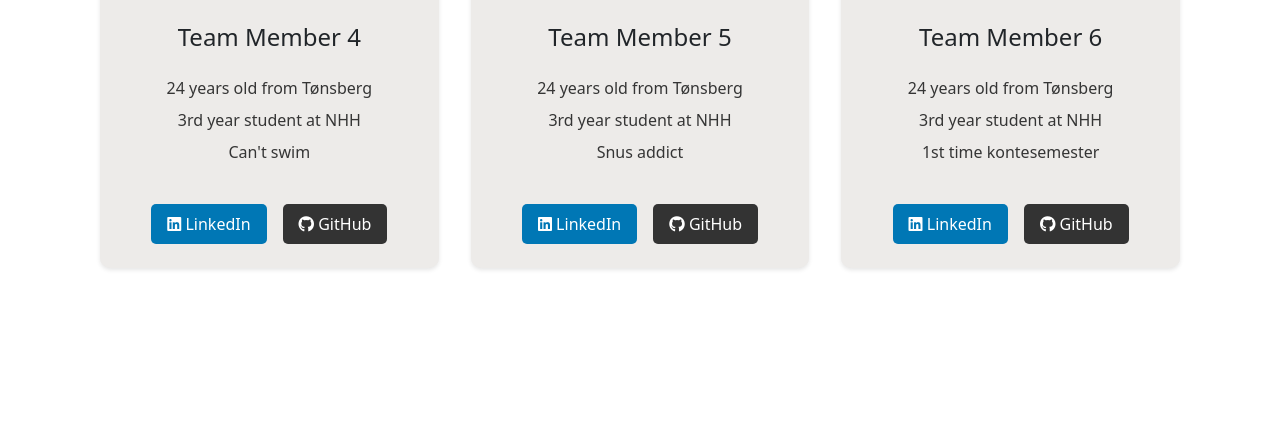
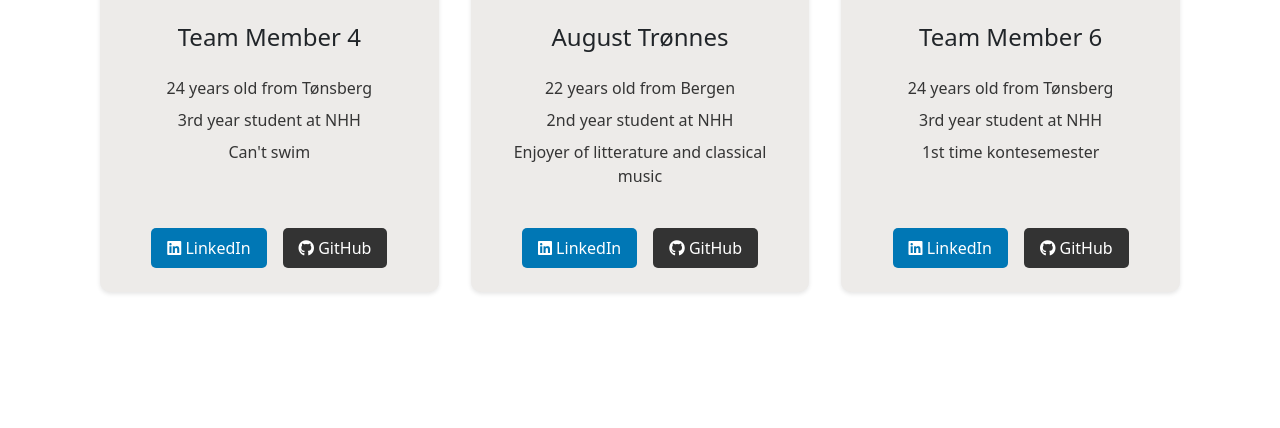
Before and after one commit to KimAlexanderAntonsen/FOR19, a Flask app: page / in a window 1280 px wide. Shown: the part 1865-2293 px from the top of the page. Run offline with Flask 3, Linux system fonts and the light colour scheme; some libraries are stand-ins or nearby versions.

Commit message:
Endret biografi  og lagt til bilde i images

```diff
--- a/app/templates/index.html
+++ b/app/templates/index.html
@@ -137,18 +137,18 @@
 
         <div class="team-member">
             <div class="profile-image">
-                <img src="{{ url_for('static', filename='images/member5.jpg') }}" alt="Team Member 5">
+                <img src="{{ url_for('static', filename='images/August.jpeg') }}" alt="August">
             </div>
-            <h3 class="member-name">Team Member 5</h3>
+            <h3 class="member-name">August Trønnes</h3>
             <div class="member-details">
                 <ul>
-                    <li>24 years old from Tønsberg</li>
-                    <li>3rd year student at NHH</li>
-                    <li>Snus addict</li>
+                    <li>22 years old from Bergen</li>
+                    <li>2nd year student at NHH</li>
+                    <li>Enjoyer of litterature and classical music</li>
                 </ul>
             </div>
             <div class="social-links">
-                <a href="https://linkedin.com/" class="social-button linkedin">
+                <a href="https://www.linkedin.com/in/august-tr%C3%B8nnes-b438a431a/" class="social-button linkedin">
                     <i class="fa-brands fa-linkedin"></i> LinkedIn
                 </a>
                 <a href="https://github.com/" class="social-button github">
```
Also changed, not shown: app/static/images/August.jpeg (added).
